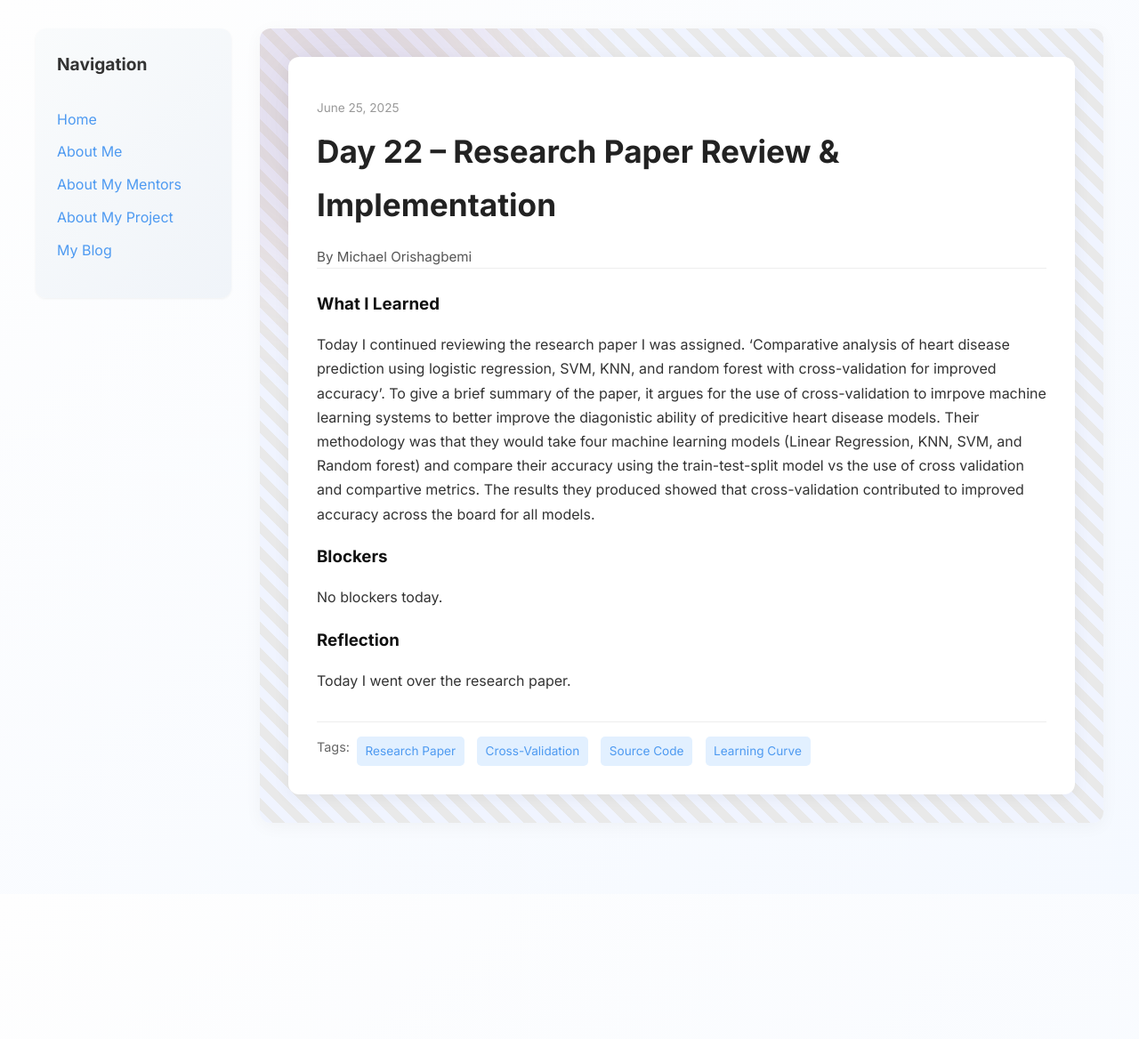
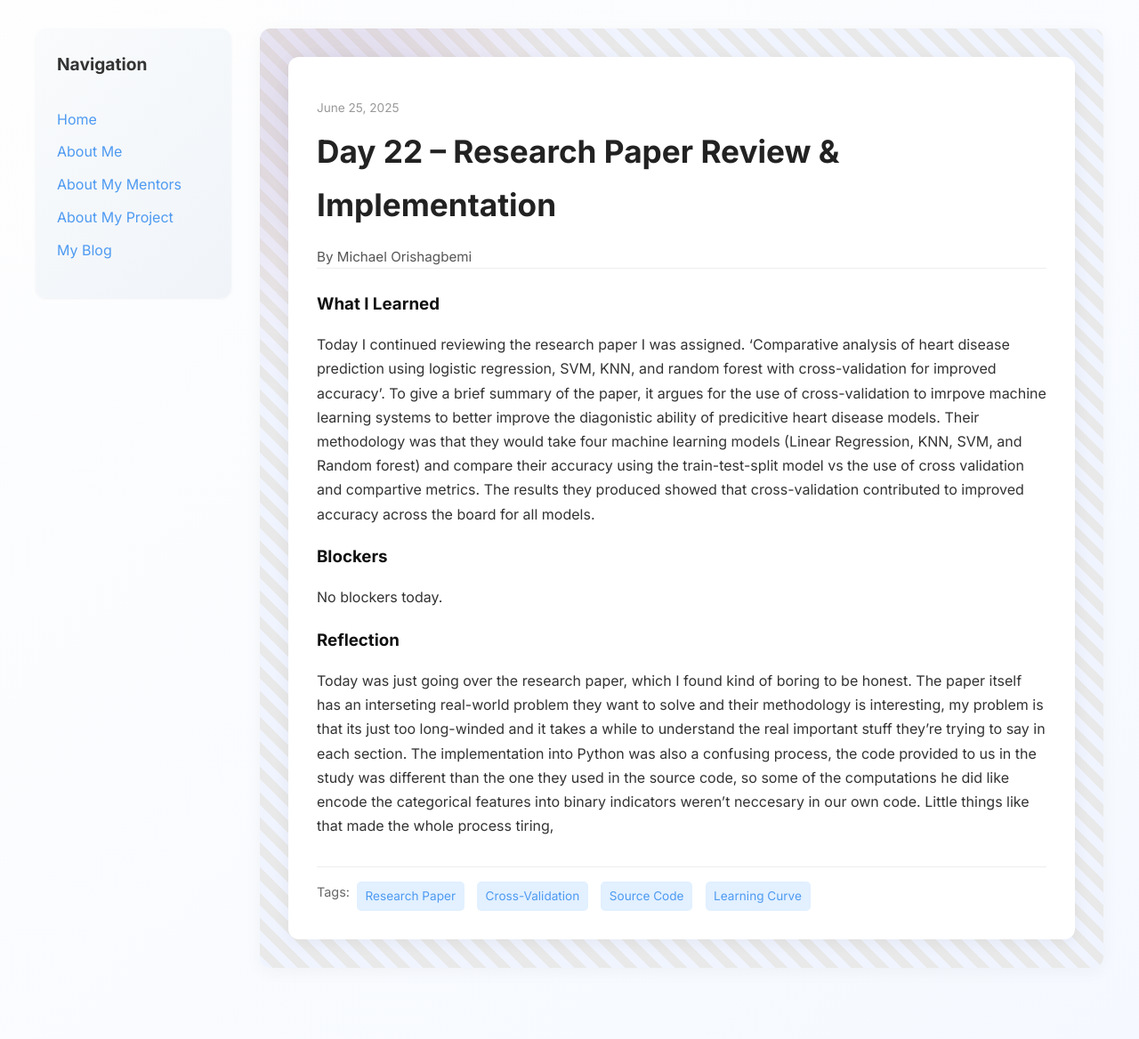
Before and after one commit to miori2/miori2.github.io, a Jekyll site: the page built from _posts/2025-06-25-day-22.md, in a window 1280 px wide. Shown: the whole page at 89% size. Built offline with Jekyll 4.4.1, drawn with Linux system fonts in a browser that asks for light colours; before the commit the page ends 1005 px from its top, so only the background shows below that.

Commit message:
Update 2025-06-25-day-22.md

```diff
--- a/_posts/2025-06-25-day-22.md
+++ b/_posts/2025-06-25-day-22.md
@@ -13,5 +13,5 @@ blockers: |
   No blockers today.
 
 reflection: |
-  Today I went over the research paper.
+  Today was just going over the research paper, which I found kind of boring to be honest. The paper itself has an interseting real-world problem they want to solve and their methodology is interesting, my problem is that its just too long-winded and it takes a while to understand the real important stuff they're trying to say in each section. The implementation into Python was also a confusing process, the code provided to us in the study was different than the one they used in the source code, so some of the computations he did like encode the categorical features into binary indicators weren't neccesary in our own code. Little things like that made the whole process tiring,
 ---
```
